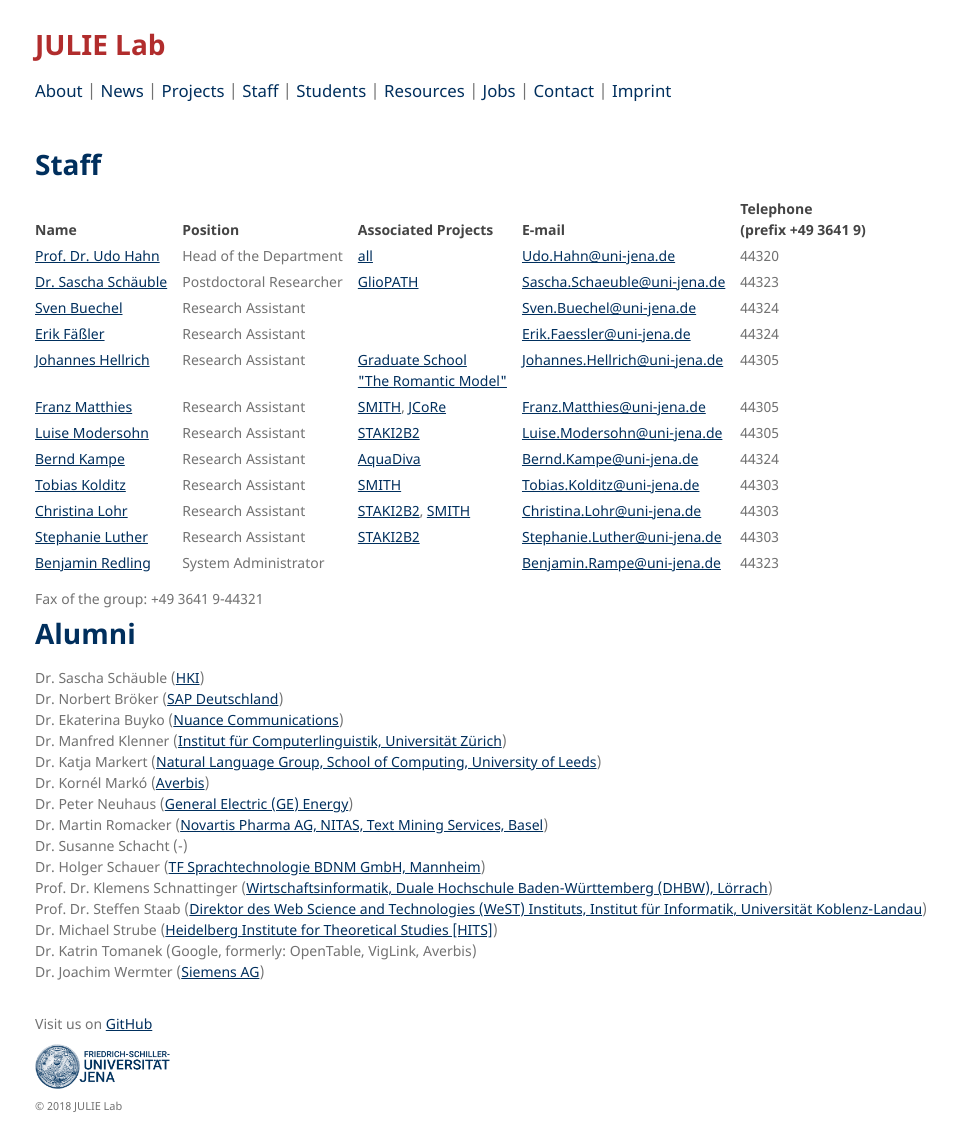
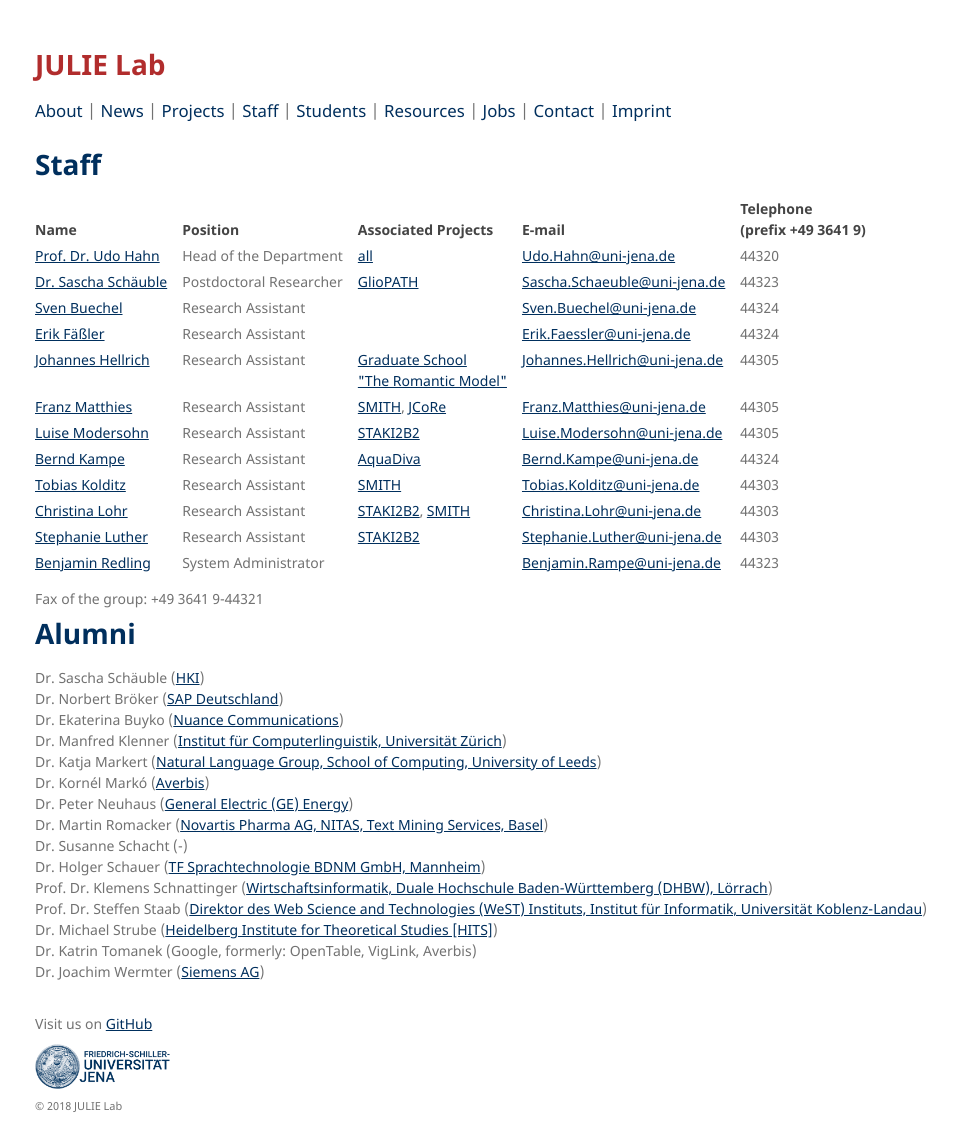
Before and after one commit to JULIELab/JULIELab.github.io, a Jekyll site: the page built from Staff.md, in a window 1280 px wide and 1145 px high. Shown: the whole window, without its empty margins (165-1122 px from the left). Built offline with Jekyll 4.4.1, drawn with Linux system fonts in a browser that asks for light colours; our own code applies the rules of GitHub Pages for plain Markdown files.

Commit message:
Update staff_tab.html

```diff
--- a/_layouts/staff_tab.html
+++ b/_layouts/staff_tab.html
@@ -24,17 +24,12 @@
     width:900px;
     margin:0 auto;
   }
-  footer {
-    top:305px;
-  }
   navi {
-    top:0px;
     padding-top:20px;
     position:fixed;
     width:100%;
     display: inline;
   }
-
   footer1 {
     display: inline;
     position:static;
@@ -69,7 +64,7 @@
   <body>
     <div class="wrapper1">
       <navi>
-	<h1 style="padding-left:0px"><a href="{{ "/" | absolute_url }}" style="color: #b12d2d">{{ site.title | default: site.github.repository_name }}</a></h1>
+	<h1><a href="{{ "/" | absolute_url }}" style="color: #b12d2d">{{ site.title | default: site.github.repository_name }}</a></h1>
         <big><a href="/index.html">About</a> | <a href="/Lab+News.html">News</a> | <a href="/Projects/current.html">Projects</a> | <a href="/Staff.html">Staff</a> | <a href="/Students.html">Students</a> | <a href="/Resources/">Resources</a> | <a href="/Jobs.html">Jobs</a> | <a href="/Contact.html">Contact</a> | <a href="/Imprint.html">Imprint</a></big>
       </navi>
       <section>
```
